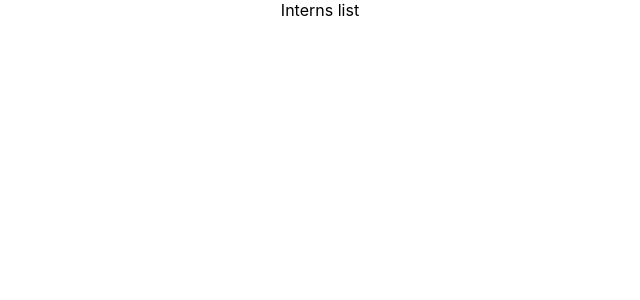
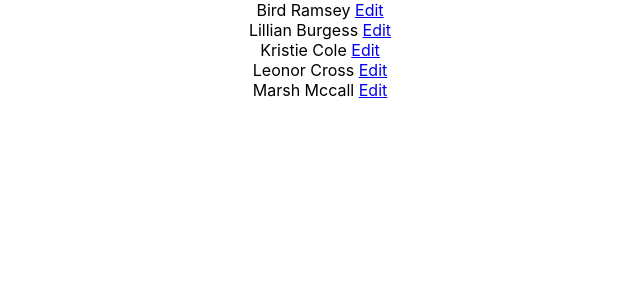
Before and after one commit to fortedigital/Front-End-Internship-Task, a React (Create React App) app in the folder front-end-internship/: page / in a window 1280 px wide. Shown: the top 300 px of the page, without its empty margins (320-960 px from the left). Built offline with nearby package versions, Linux system fonts and the light colour scheme; data requests are answered from the project's data file.

Commit message:
Fix Intern list

```diff
--- a/front-end-internship/src/InternList.tsx
+++ b/front-end-internship/src/InternList.tsx
@@ -1,13 +1,18 @@
 import React, { useEffect, useState } from "react";
 import { NavLink } from "react-router-dom";
 
+interface Intern {
+  id: number;
+  name: string;
+}
+
 export const InternList: React.FC = () => {
-  const [interns, setInterns] = useState([]);
+  const [interns, setInterns] = useState<Intern[]>([]);
 
   useEffect(() => {
       const fetchInterns = async () => {
           const response = await fetch('http://localhost:3001/interns');
-          const interns = await response.json();
+          const interns: Intern[] = await response.json();
           setInterns(interns);
       }
       fetchInterns();
@@ -15,8 +20,11 @@ export const InternList: React.FC = () => {
 
   return (
     <div>
-      Interns list
-      {/* {interns.map(intern => (<div key={intern.id}>{intern.name} <NavLink to={`/interns/${intern.id}`}>Edit</NavLink></div>))} */}
+      {interns.map(intern => (
+        <div key={intern.id}>
+          {intern.name} <NavLink to={`/interns/${intern.id}`}>Edit</NavLink>
+        </div>
+      ))}
     </div>
   )
 }
```
